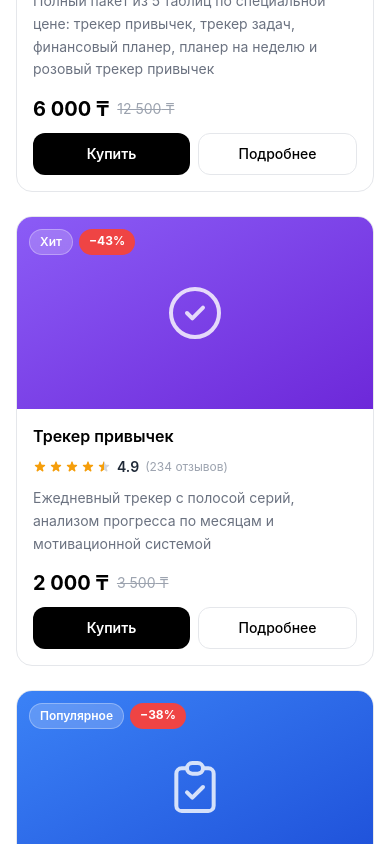
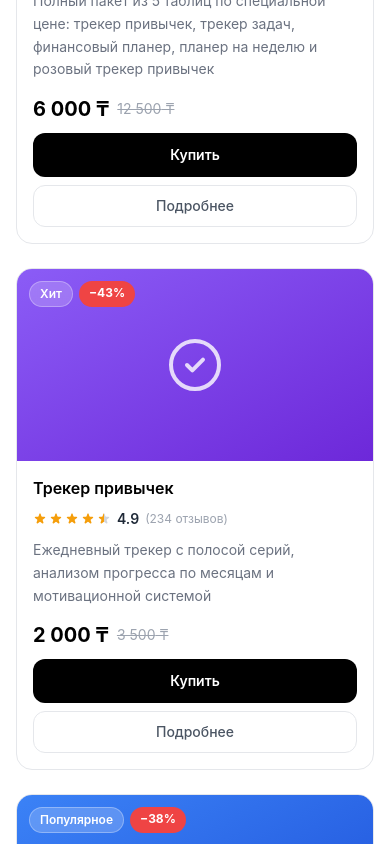
Before and after one commit to azhibayeev/planner, a Next.js app: page / in a window 390 px wide. Shown: the part 1580-2424 px from the top of the page. Built offline with nearby package versions, Linux system fonts and the light colour scheme; no server answers.

Commit message:
feat: mobile UX improvements - bottom sheet modal, scroll lock, inputMode, autocomplete, full-width buttons

```diff
--- a/src/components/OrderModal.tsx
+++ b/src/components/OrderModal.tsx
@@ -17,6 +17,11 @@ export default function OrderModal({ product, onClose }: Props) {
   const [loading, setLoading] = useState(false)
   const [error, setError] = useState('')
   const [sent, setSent] = useState(false)
+
+  useEffect(() => {
+    document.body.style.overflow = 'hidden'
+    return () => { document.body.style.overflow = '' }
+  }, [])
 
   // InitiateCheckout при открытии
   useEffect(() => {
@@ -112,10 +117,10 @@ export default function OrderModal({ product, onClose }: Props) {
 
   if (sent) return (
     <div
-      className="fixed inset-0 z-50 flex items-center justify-center p-4 bg-black/60 backdrop-blur-sm"
+      className="fixed inset-0 z-50 flex items-end sm:items-center justify-center p-0 sm:p-4 bg-black/60 backdrop-blur-sm"
       onClick={(e) => e.target === e.currentTarget && onClose()}
     >
-      <div className="bg-white rounded-2xl w-full max-w-md p-8 shadow-2xl text-center">
+      <div className="bg-white rounded-t-3xl sm:rounded-2xl w-full sm:max-w-md p-8 shadow-2xl text-center">
         <div className="text-5xl mb-4">✅</div>
         <h2 className="text-xl font-bold mb-2">Счёт выставлен!</h2>
         <p className="text-gray-600 text-sm mb-4">
@@ -150,10 +155,10 @@ export default function OrderModal({ product, onClose }: Props) {
 
   return (
     <div
-      className="fixed inset-0 z-50 flex items-center justify-center p-4 bg-black/60 backdrop-blur-sm"
+      className="fixed inset-0 z-50 flex items-end sm:items-center justify-center p-0 sm:p-4 bg-black/60 backdrop-blur-sm"
       onClick={(e) => e.target === e.currentTarget && onClose()}
     >
-      <div className="bg-white rounded-2xl w-full max-w-md p-6 shadow-2xl relative">
+      <div className="bg-white rounded-t-3xl sm:rounded-2xl w-full sm:max-w-md p-6 shadow-2xl relative max-h-[95vh] overflow-y-auto">
         <button
           onClick={onClose}
           className="absolute top-4 right-4 text-gray-400 hover:text-black transition-colors"
@@ -180,6 +185,7 @@ export default function OrderModal({ product, onClose }: Props) {
               value={name}
               onChange={(e) => setName(e.target.value)}
               required
+              autoComplete="name"
               className="w-full border border-gray-200 rounded-xl px-4 py-3 text-sm focus:outline-none focus:ring-2 focus:ring-black focus:border-transparent"
             />
           </div>
@@ -194,6 +200,8 @@ export default function OrderModal({ product, onClose }: Props) {
               value={email}
               onChange={(e) => setEmail(e.target.value)}
               required
+              autoComplete="email"
+              inputMode="email"
               className="w-full border border-gray-200 rounded-xl px-4 py-3 text-sm focus:outline-none focus:ring-2 focus:ring-black focus:border-transparent"
             />
             <p className="text-xs text-gray-400 mt-1.5">
@@ -208,6 +216,8 @@ export default function OrderModal({ product, onClose }: Props) {
               value={phone}
               onChange={(e) => setPhone(e.target.value)}
               required
+              autoComplete="tel"
+              inputMode="tel"
               className="w-full border border-gray-200 rounded-xl px-4 py-3 text-sm focus:outline-none focus:ring-2 focus:ring-black focus:border-transparent"
             />
           </div>
--- a/src/components/ProductCard.tsx
+++ b/src/components/ProductCard.tsx
@@ -155,16 +155,16 @@ export default function ProductCard({ product, onBuy, onViewDetails }: Props) {
         </div>
 
         {/* Кнопки */}
-        <div className="flex gap-2 mt-auto">
+        <div className="flex flex-col gap-2 mt-auto">
           <button
             onClick={() => onBuy(product)}
-            className="flex-1 bg-black text-white text-sm font-semibold py-2.5 rounded-xl hover:bg-gray-800 transition-colors"
+            className="w-full bg-black text-white text-sm font-semibold py-3 rounded-xl hover:bg-gray-800 transition-colors"
           >
             Купить
           </button>
           <button
             onClick={() => { handleViewContent(); onViewDetails(product) }}
-            className="flex-1 border border-gray-200 text-sm font-medium py-2.5 rounded-xl hover:bg-gray-50 transition-colors"
+            className="w-full border border-gray-200 text-sm font-medium py-2.5 rounded-xl hover:bg-gray-50 transition-colors text-gray-600"
           >
             Подробнее
           </button>
```
